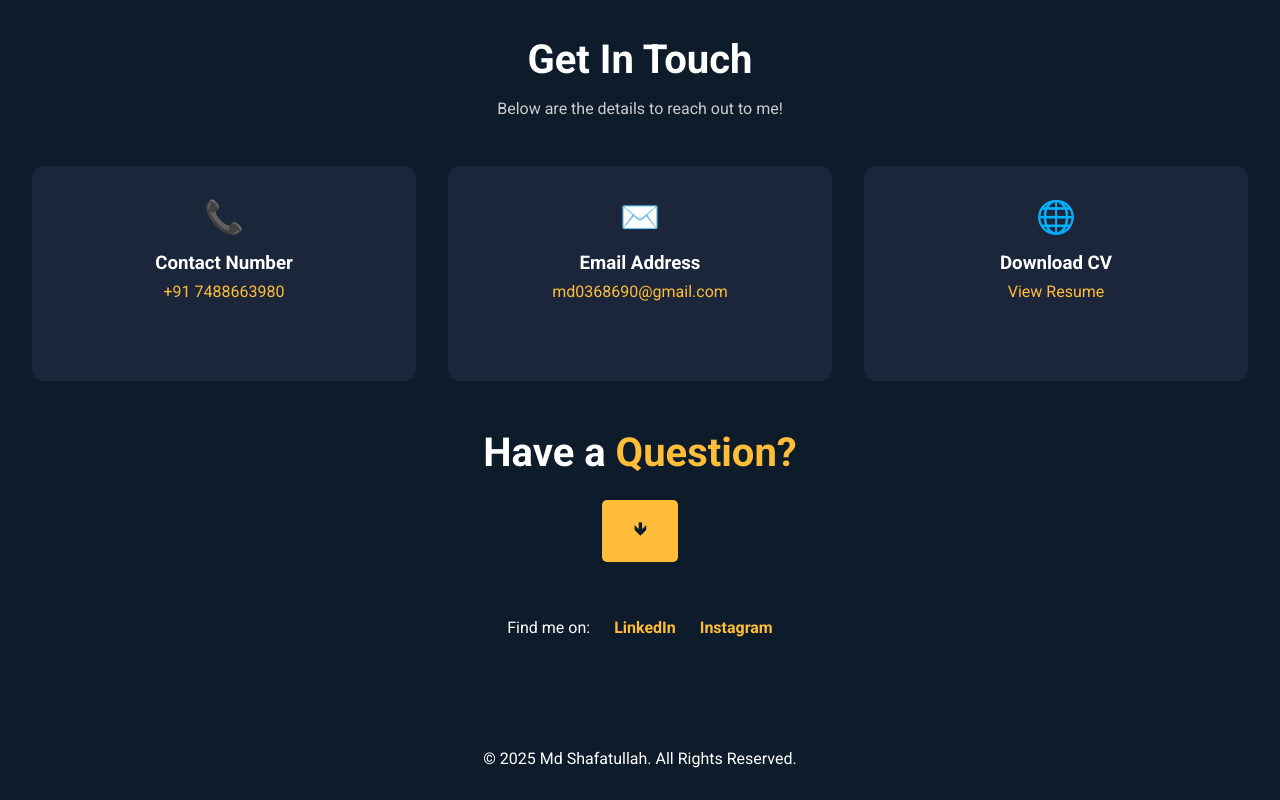
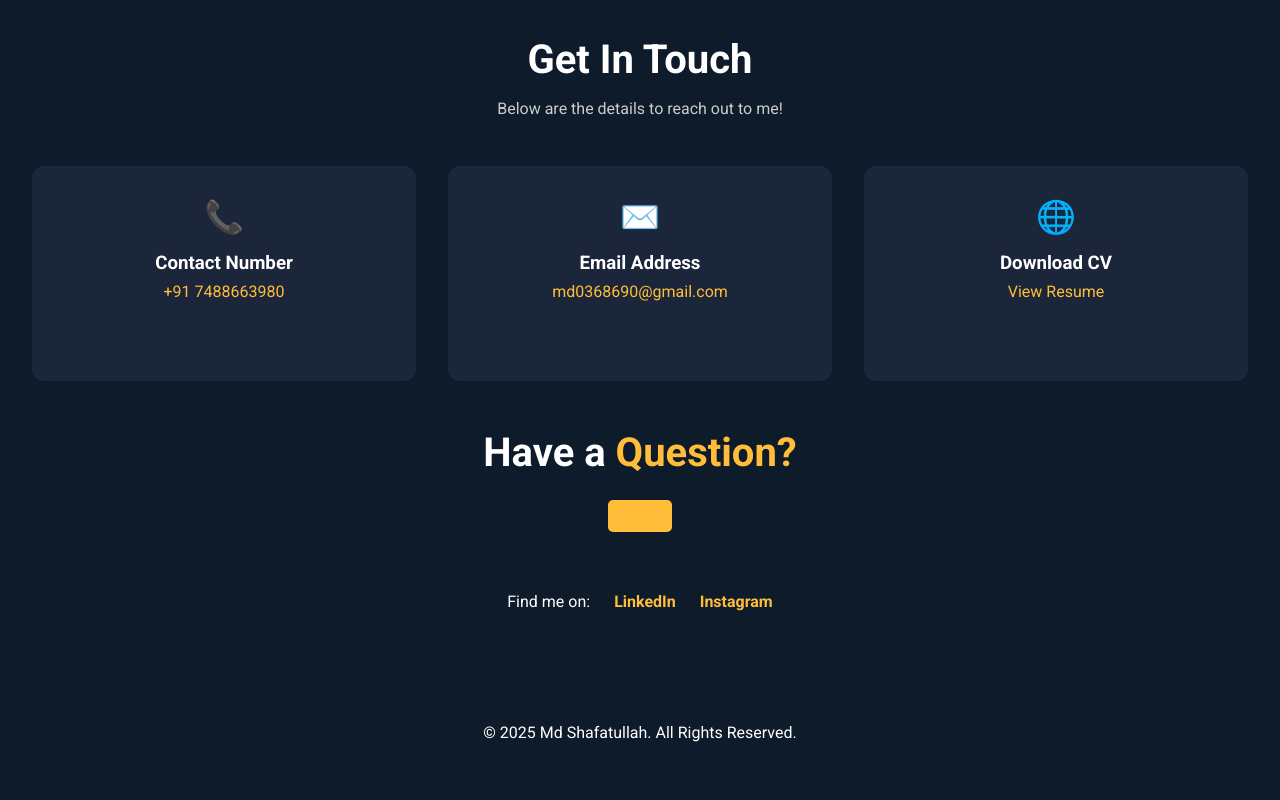
Before and after one commit to mrcoder011/MdShafatullah, a plain HTML site: page portfolio/contact.html in a window 1280 px wide. Shown: the part 668-1468 px from the top of the page. After the commit the page ends 1442 px from the top, so only its background shows below. Drawn offline with Linux system fonts and the light colour scheme.

Commit message:
Ready for deployment

```diff
--- a/portfolio/contact.html
+++ b/portfolio/contact.html
@@ -170,7 +170,7 @@
 
     <div class="contact-question">
       <h2>Have a <span style="color:#ffbd39;">Question?</span></h2>
-      <a href="#hero-bg" class="btn btn-primary" style="padding:1rem 2rem; font-size:1.1rem;">🡻</a>
+      <a href="#hero-bg" class="btn btn-primary" style="padding:1rem 2rem; font-size:1.1rem;"></a>
     </div>
 
     <div class="social-links">
```
